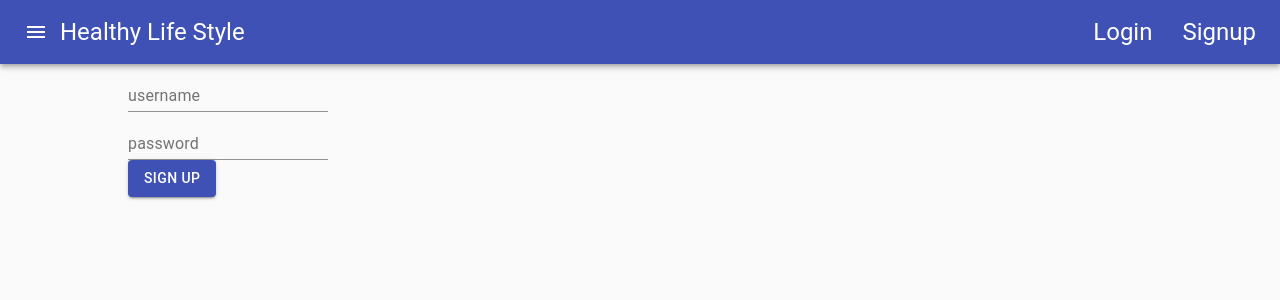
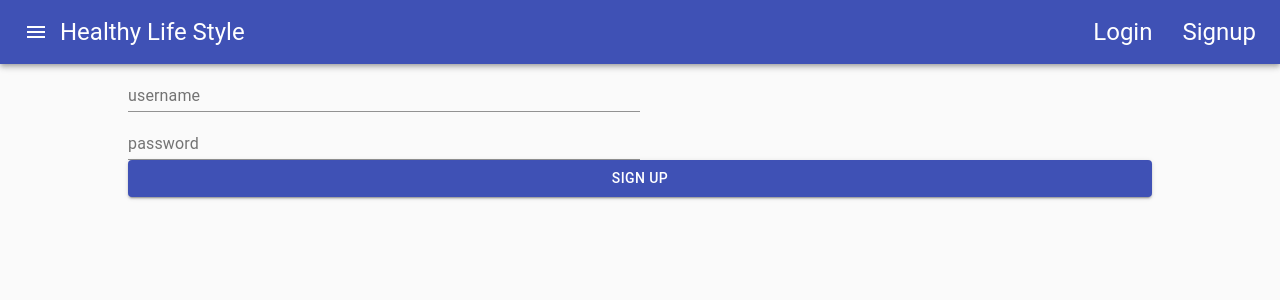
Before and after one commit to shodges201/healthy-living-api, a React (Create React App) app in the folder client/: page /Login in a window 1280 px wide. Shown: the top 300 px of the page. Built offline with nearby package versions, Linux system fonts and the light colour scheme; what react-fusioncharts would draw is missing.

Commit message:
added default props to button, and changed props setup to make it more versatile and reusable

```diff
--- a/client/src/Components/CompleteButton/CompleteButton.js
+++ b/client/src/Components/CompleteButton/CompleteButton.js
@@ -1,19 +1,8 @@
 import React from 'react';
-import { makeStyles } from '@material-ui/core/styles';
 import Button from '@material-ui/core/Button';
 
-const useStyles = makeStyles(theme => ({
-    margin: {
-        margin: theme.spacing(1),
-    },
-    extendedIcon: {
-        marginRight: theme.spacing(1),
-    },
-}));
-
 export default function CompleteButton(props) {
-    const classes = useStyles();
-
+    console.log(props.class);
     return (
         <Button onClick={props.handleForm} variant="contained" size={props.size} color="primary" className={props.class}>
             {props.text}
--- a/client/src/Components/NavTabs/NavTabs.js
+++ b/client/src/Components/NavTabs/NavTabs.js
@@ -12,7 +12,6 @@ import MenuIcon from '@material-ui/icons/Menu';
 import ListItem from '@material-ui/core/ListItem';
 import ListItemText from '@material-ui/core/ListItemText';
 import { Link } from 'react-router-dom';
-import { flexbox } from '@material-ui/system';
 
 const useStyles = makeStyles({
   list: {
--- a/client/src/Components/TextInput/TextInput.js
+++ b/client/src/Components/TextInput/TextInput.js
@@ -7,7 +7,7 @@ export default function TextInput(props) {
         <TextField
           id={`${props.label}TextInput`}
           label={props.label}
-          className="textField"
+          className={props.class}
           value={props.value}
           type={props.type}
           onChange={(event)=>props.handleChange(event)}
@@ -20,6 +20,7 @@ TextInput.defaultProps = {
   label: "",
   value: "",
   type: "text",
+  class: "textField",
   handleChange: function(event) {
     return event.target.value;
   }
--- a/client/src/Pages/Login/Login.css
+++ b/client/src/Pages/Login/Login.css
@@ -14,7 +14,13 @@
 
 .button{
     /* align-self: flex-end; */
+    /* align-self: flex-start;
+    display: block;
+    width: 100%; */
+}
+
+.formItem{
+    width: 50%;
     align-self: flex-start;
-    display: block;
-    height: 100%;
+    margin-left: 0px;
 }
--- a/client/src/Pages/Login/Login.js
+++ b/client/src/Pages/Login/Login.js
@@ -22,9 +22,9 @@ class Login extends Component {
         return (
             <div className="container">
                 <form className="form">
-                    <TextInput label="username" value={this.state.username} handleChange={this.handleChange} />
-                    <TextInput label="password" type="password" value={this.state.password} handleChange={this.handleChange} />
-                    <CompleteButton text="Sign Up" handleForm={this.formSubmit} size="medium"/>
+                    <TextInput label="username" value={this.state.username} handleChange={this.handleChange} class="formItem"/>
+                    <TextInput label="password" type="password" value={this.state.password} handleChange={this.handleChange} class="formItem"/>
+                    <CompleteButton text="Sign Up" handleForm={this.formSubmit} size="medium" class="button"/>
                 </form>
             </div>
         );
```
